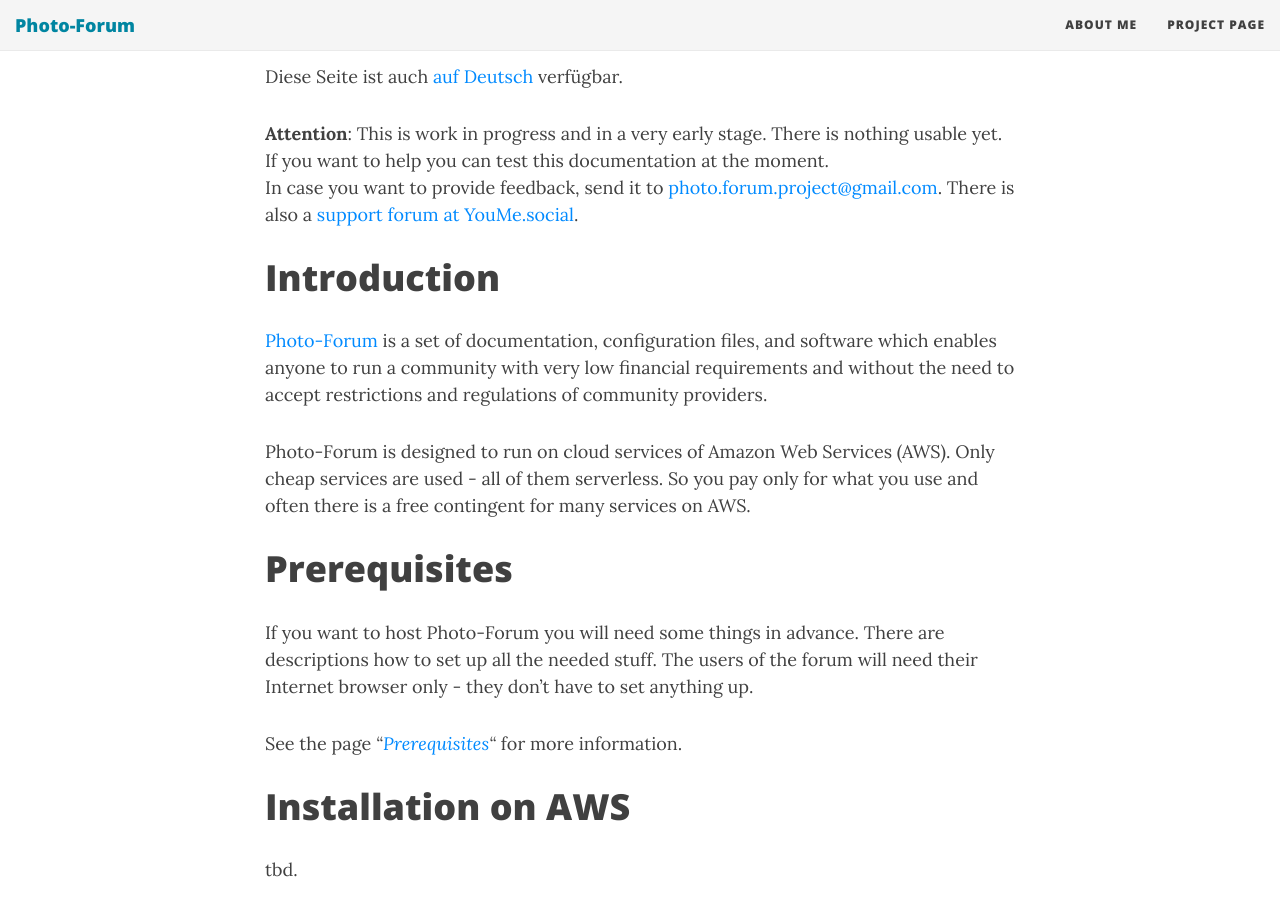
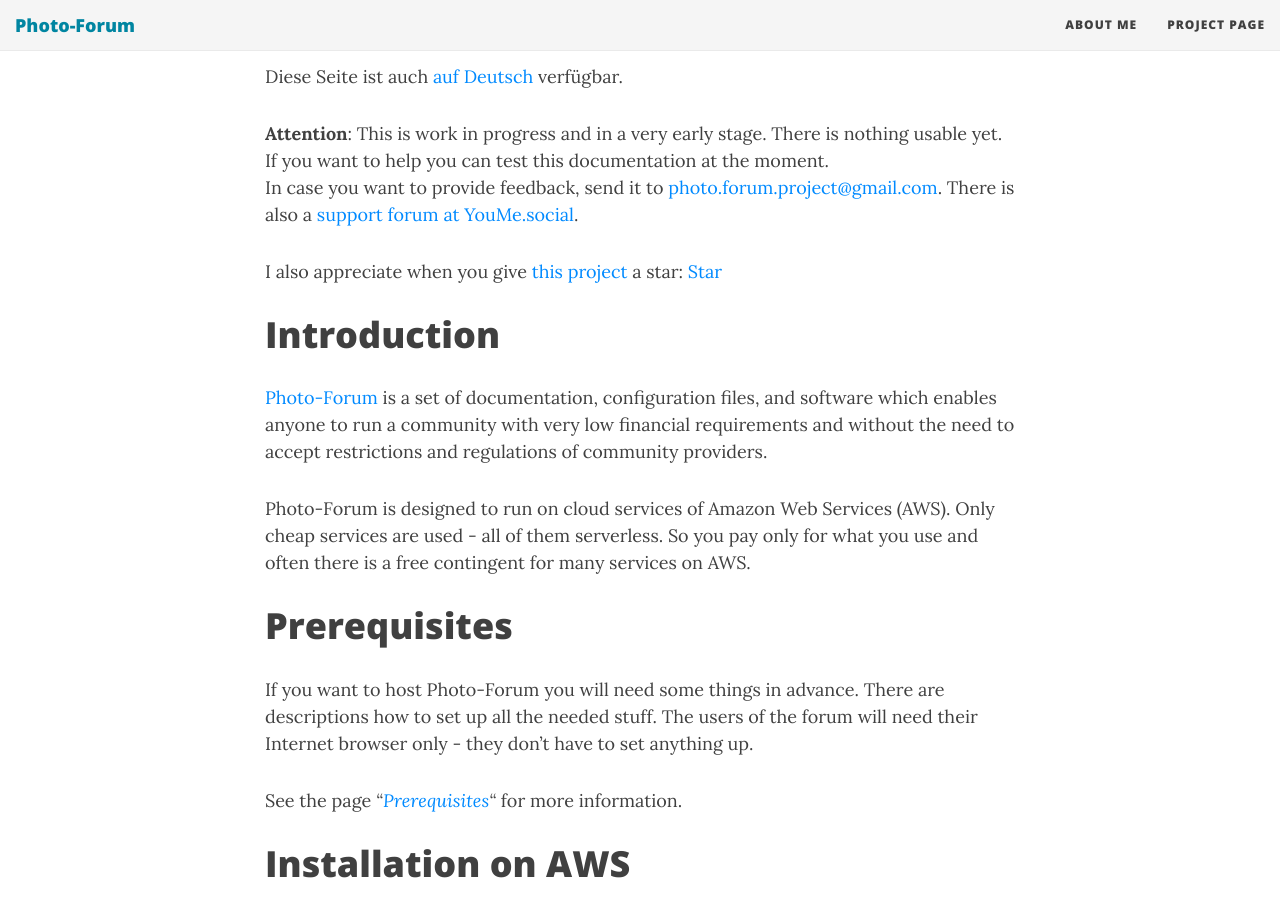
Before and after one commit to MiriamPapp/photo-forum, a Jekyll site: the page built from docs/index.md, in a window 1280 px wide and 900 px high, scrolled down 357 px. Built offline with Jekyll 4.4.1, drawn with Linux system fonts in a browser that asks for light colours; nearby versions of some CDN libraries.

Commit message:
I appreciate when you give the project a star on github

```diff
--- a/docs/index.md
+++ b/docs/index.md
@@ -3,10 +3,16 @@
 subtitle: '2018-12-24, last change 2019-02-13'
 ---
 Diese Seite ist auch [auf Deutsch](./index_de) verfügbar.
+<script async defer src="https://buttons.github.io/buttons.js"></script>
 
 **Attention**: This is work in progress and in a very early stage. There is nothing usable yet.
 If you want to help you can test this documentation at the moment.
 In case you want to provide feedback, send it to [photo.forum.project@gmail.com](mailto:photo.forum.project@gmail.com). There is also a [support forum at YouMe.social](https://www.youme.social/groups/view/102/photo-forum-support).
+
+I also appreciate when you give [this project](https://github.com/fte378/photo-forum)
+a star:
+<!-- Place this tag where you want the button to render. -->
+<a class="github-button" href="https://github.com/fte378/photo-forum" data-icon="octicon-star" data-show-count="true" aria-label="Star fte378/photo-forum on GitHub">Star</a>
 
 # Introduction
 
```
Also changed, not shown: docs/index_de.md (+6 -0 lines).
